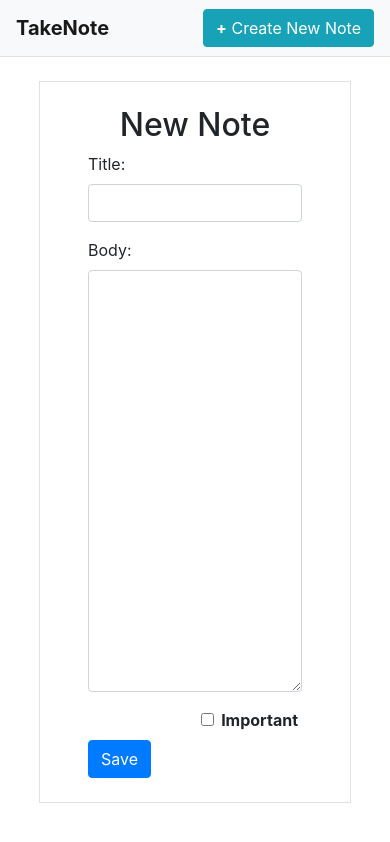
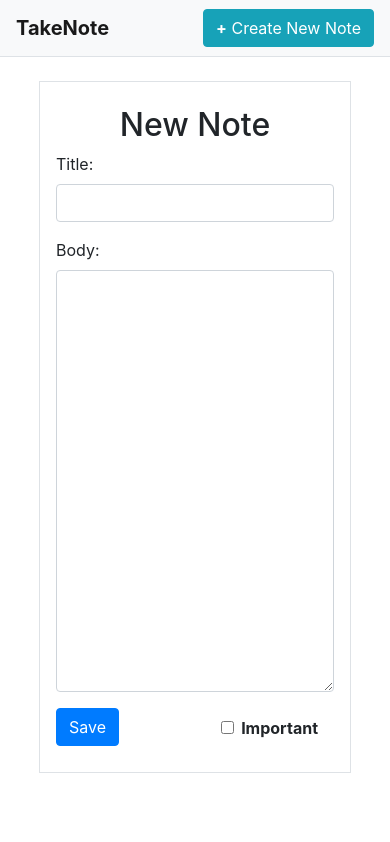
Before and after one commit to ScubaTim/TakeNote, a React (Create React App) app in the folder takenote/: page / in a window 390 px wide. Built offline with nearby package versions, Linux system fonts and the light colour scheme; no server answers.

Commit message:
mobile styling changes and date formatting

```diff
--- a/takenote/src/components/App.js
+++ b/takenote/src/components/App.js
@@ -16,8 +16,8 @@ const App = () => {
     useEffect(() => {
         axios
             .get('http://localhost:3001/notes')
-            .then(res => {
-                const notes = res.data
+            .then((req, res) => {
+                const notes = req.data
                 setNotes(notes);
             })
     }, []);
--- a/takenote/src/components/Note.js
+++ b/takenote/src/components/Note.js
@@ -17,7 +17,7 @@ const Note = ({ note, notesList, setNotes }) => {
     }
 
     return (
-        <Card body className="mx-2 my-3" >
+        <Card body className="mx-2 my-3" style={{ minWidth: "150px" }} >
             <Row>
                 <Col>
                     <CardTitle className="font-weight-bold">{note.title}</CardTitle>
@@ -32,7 +32,7 @@ const Note = ({ note, notesList, setNotes }) => {
                 </Col>
             </Row>
             <CardText className="mt-4">{note.content}</CardText>
-            <Row className="text-right">
+            <Row>
                 <Col>
                     {note.important ? <Badge color="info">Important</Badge> : null}
                 </Col>
--- a/takenote/src/components/NoteEditor.js
+++ b/takenote/src/components/NoteEditor.js
@@ -1,6 +1,6 @@
 import React, { useState } from 'react';
 import axios from 'axios';
-import { Button, Form, FormGroup, Label, Input } from 'reactstrap';
+import { Button, Form, FormGroup, Label, Input, Row, Col } from 'reactstrap';
 
 const NoteEditor = ({ notes, setNotes, toggle }) => {
 
@@ -35,7 +35,7 @@ const NoteEditor = ({ notes, setNotes, toggle }) => {
     }
 
     return (
-        <Form className="border px-5 py-4  mx-4 my-4" onSubmit={handleAddNote}>
+        <Form className="border px-3 py-4  mx-4 my-4" onSubmit={handleAddNote}>
             <h2 className="text-center">New Note</h2>
             <FormGroup>
                 <Label for="title">Title:</Label>
@@ -45,13 +45,19 @@ const NoteEditor = ({ notes, setNotes, toggle }) => {
                 <Label for="noteText">Body:</Label>
                 <Input type="textarea" id="noteText" onChange={handleNoteContentChange} style={{ minHeight: "50vh" }} />
             </FormGroup>
-            <FormGroup className="text-right my-2 mr-1" check>
-                <Input type="checkbox" onClick={() => setIsImportant(!isImportant)} />
-                <Label check>
-                    <strong>Important</strong>
-                </Label>
-            </FormGroup>
-            <Button type="submit" color="primary">Save</Button>
+            <Row>
+                <Col>
+                    <Button type="submit" color="primary">Save</Button>
+                </Col>
+                <Col>
+                    <FormGroup className="text-right py-2 mr-3" check>
+                        <Input type="checkbox" onClick={() => setIsImportant(!isImportant)} />
+                        <Label check >
+                            <strong>Important</strong>
+                        </Label>
+                    </FormGroup>
+                </Col>
+            </Row>
         </Form>
     );
 };
--- a/takenote/src/components/NotesList.js
+++ b/takenote/src/components/NotesList.js
@@ -53,7 +53,7 @@ const NotesList = ({ notesList, setNotes }) => {
 
         return (
             <>
-                <ListField className="py-3">
+                <ListField>
                     <Row>
                         {Notes}
                     </Row>
```
Also changed, not shown: 2 other files (tests, documents, lock files or other folders).
